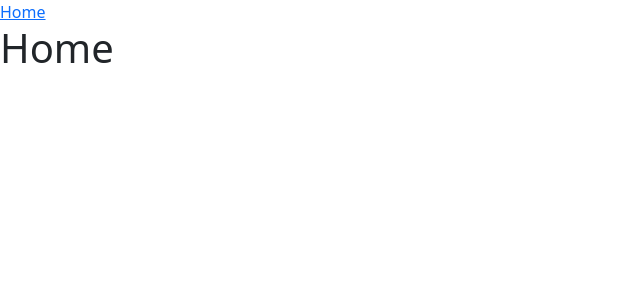
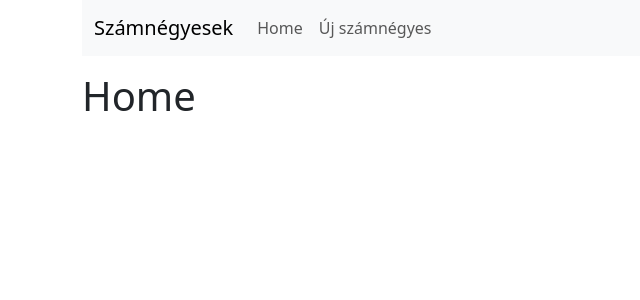
Before and after one commit to b0totmat/Web, a Vue app in the folder szamnegyes-feladat/web-app/client/: page / in a window 1280 px wide. Shown: the top 300 px of the page, without its empty margins (0-640 px from the left). Built offline with nearby package versions, Linux system fonts and the light colour scheme.

Commit message:
Menü és alap elrendezés

```diff
--- a/szamnegyes-feladat/web-app/client/src/App.vue
+++ b/szamnegyes-feladat/web-app/client/src/App.vue
@@ -1,13 +1,15 @@
 <script setup>
-import { RouterLink, RouterView } from 'vue-router'
+import { RouterView } from 'vue-router'
+import Navbar from './components/Navbar.vue'
 </script>
 
 <template>
-  <header>
-      <nav>
-        <RouterLink to="/">Home</RouterLink>
-      </nav>
-  </header>
-
-  <RouterView />
+  <div class="container">
+    <header>
+        <Navbar />
+    </header>
+    <main class="mt-3">
+      <RouterView />
+    </main>
+  </div>
 </template>
--- /dev/null
+++ b/szamnegyes-feladat/web-app/client/src/components/Navbar.vue
@@ -0,0 +1,23 @@
+<template>
+<nav class="navbar navbar-expand-lg bg-body-tertiary">
+  <div class="container-fluid">
+    <a class="navbar-brand" href="#">Számnégyesek</a>
+    <button class="navbar-toggler" type="button" data-bs-toggle="collapse" data-bs-target="#navbarSupportedContent" aria-controls="navbarSupportedContent" aria-expanded="false" aria-label="Toggle navigation">
+      <span class="navbar-toggler-icon"></span>
+    </button>
+    <div class="collapse navbar-collapse" id="navbarSupportedContent">
+      <ul class="navbar-nav me-auto mb-2 mb-lg-0">
+        <li class="nav-item">
+          <RouterLink class="nav-link" to="/">Home</RouterLink>
+        </li>
+        <li class="nav-item">
+          <RouterLink class="nav-link" to="/new">Új számnégyes</RouterLink>
+        </li>
+      </ul>
+    </div>
+  </div>
+</nav>
+</template>
+<script setup>
+import { RouterLink } from 'vue-router'
+</script>
```
